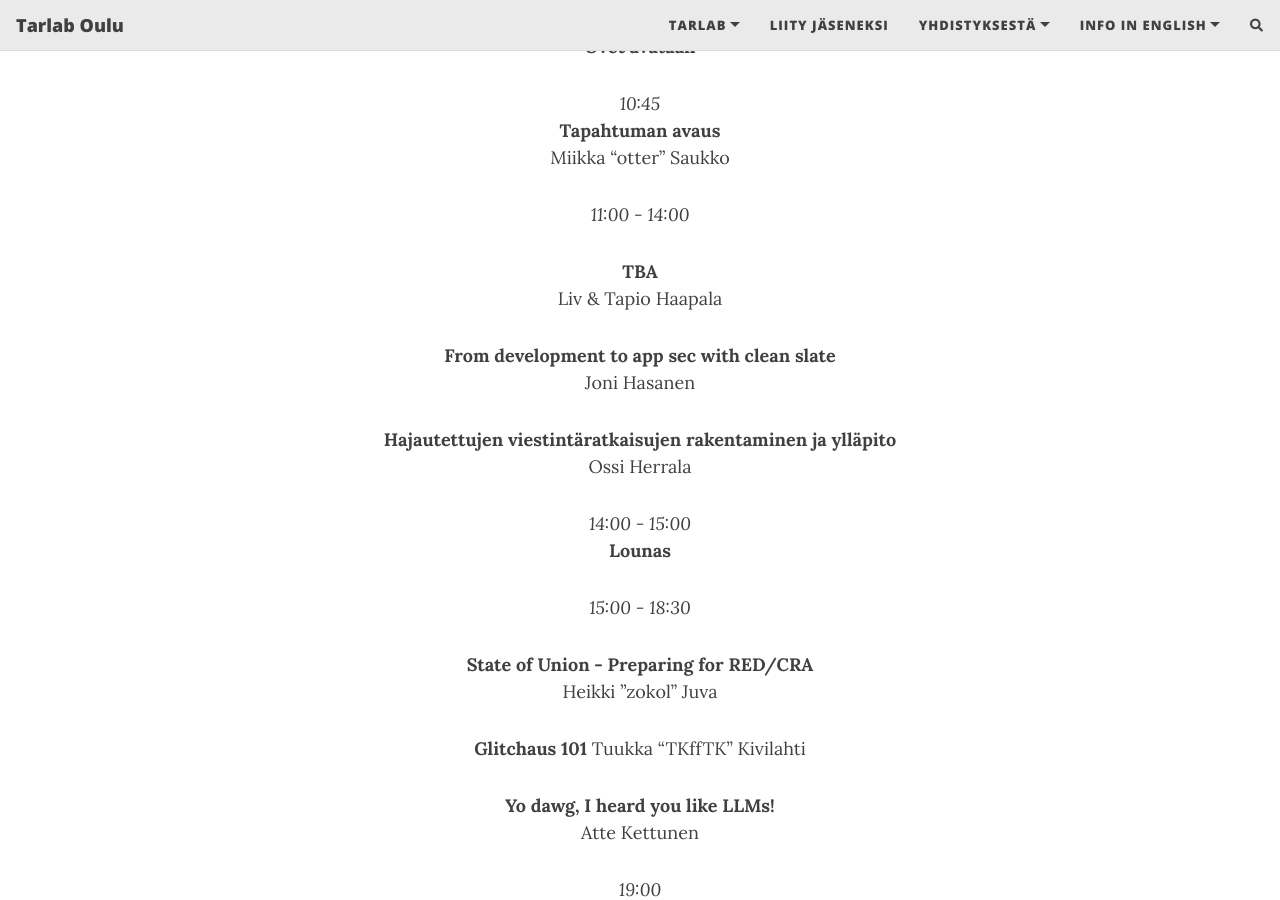
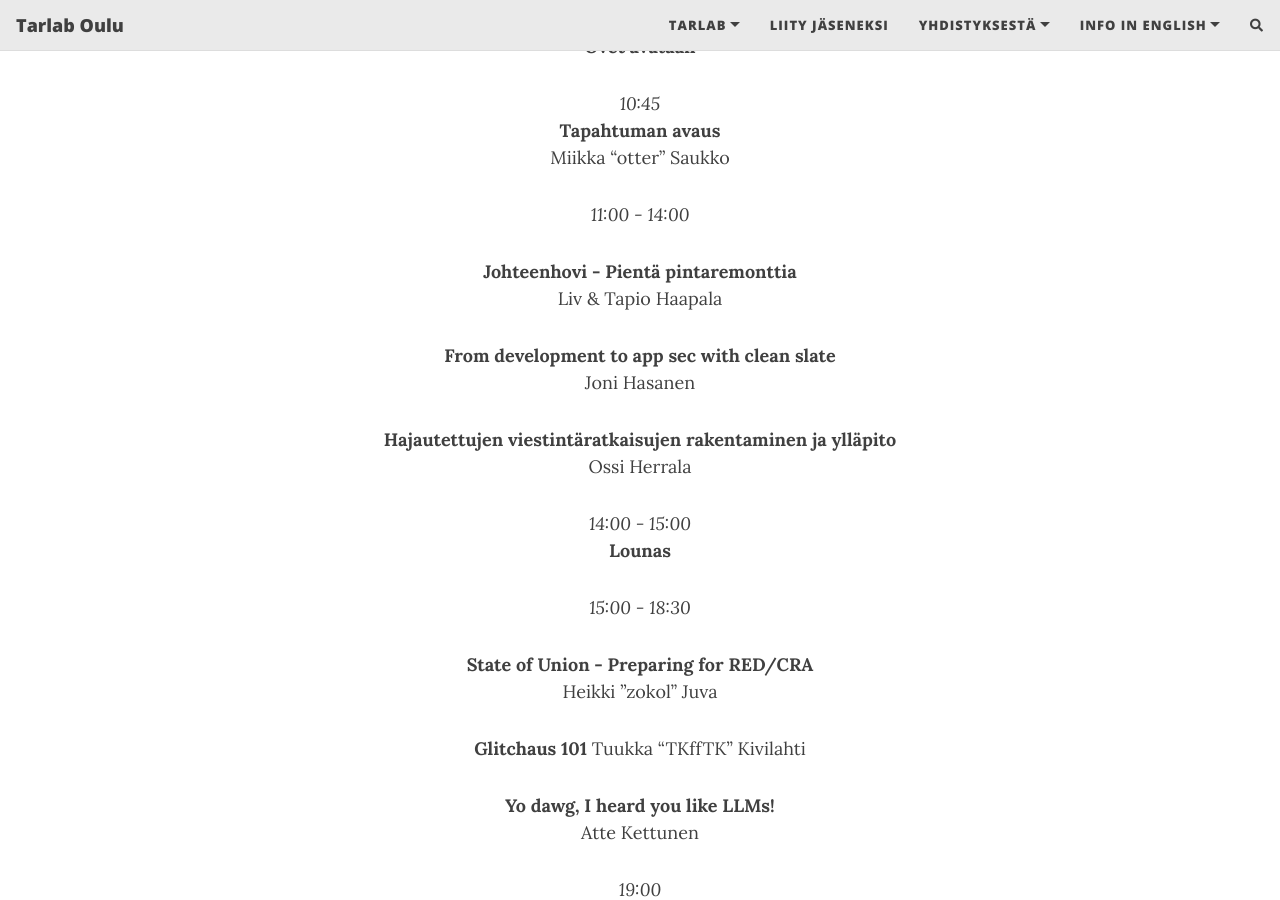
Before and after one commit to Tarlab/tarlab.github.io, a Jekyll site: the page built from _pages/HackAfterDark.md, in a window 1280 px wide and 900 px high, scrolled down 2820 px. Built offline with Jekyll 4.4.1, drawn with Linux system fonts in a browser that asks for light colours; nearby versions of some CDN libraries; comment, search, counter and statistics services are not loaded.

Commit message:
Add Johteenhovi

```diff
--- a/_pages/HackAfterDark.md
+++ b/_pages/HackAfterDark.md
@@ -44,7 +44,7 @@ Miikka "otter" Saukko
 
 *11:00 - 14:00*
 
-**TBA**
+**Johteenhovi - Pientä pintaremonttia**
 Liv & Tapio Haapala
 
 **From development to app sec with clean slate**
```
